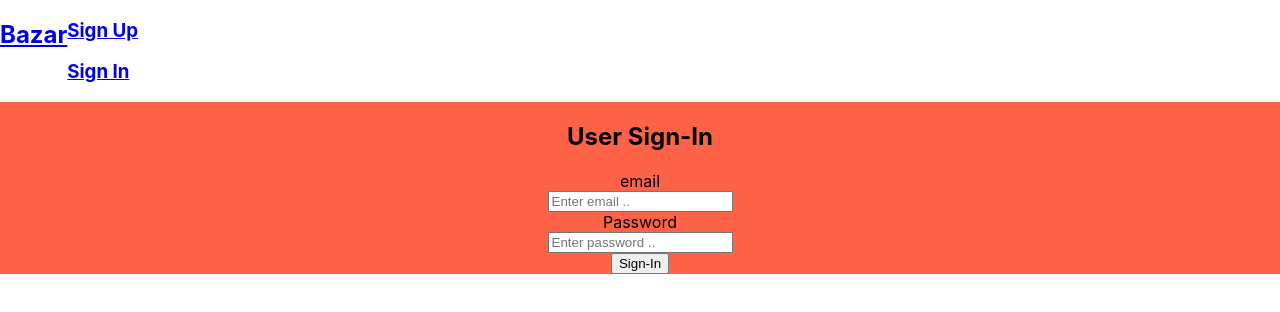
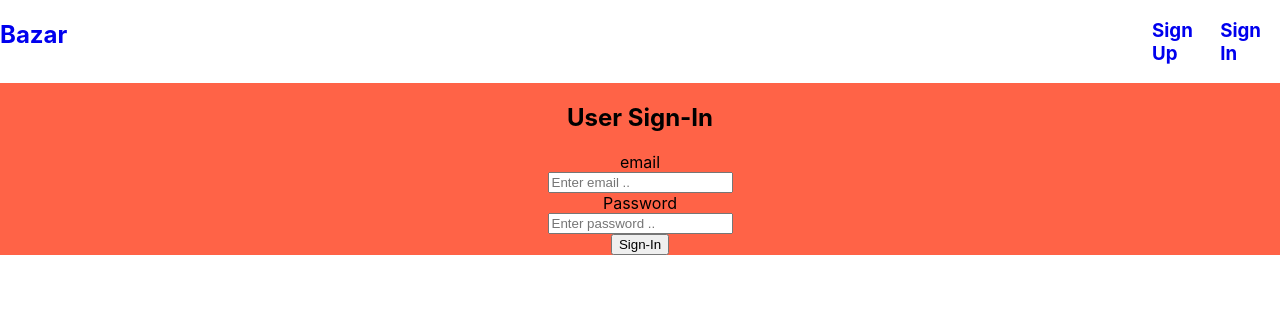
Before and after one commit to wjb108/Bazar, a React (Create React App) app in the folder client/: page /users/sign_in in a window 1280 px wide. Shown: the top 312 px of the page. Built offline with nearby package versions, Linux system fonts and the light colour scheme; no server answers.

Commit message:
styling of nav bar

```diff
--- a/client/src/components/Navbar.css
+++ b/client/src/components/Navbar.css
@@ -1,14 +1,38 @@
 .navbar-container {
+  /* background-color: teal; */
   display: flex;
   flex-direction: row;
+  justify-content: space-between;
 }
 
 .home-button {
-  /* display: flex;
-  flex-direction: row; */
+  /* background-color: orange; */
+  display: flex;
+  justify-content: left;
 }
 
 .other-buttons {
-  /* display: flex;
-  flex-direction: row; */
+  /* background-color: blue; */
+  display: flex;
+  flex-direction: row;
+  justify-content: space-around;
+  width: 10%;
 }
+.profile-button {
+  /* background-color: blue; */
+  display: flex;
+  flex-direction: row;
+  justify-content: space-around;
+  align-items: center;
+  width: 10%;
+}
+.profile-button button {
+  /* background-color: blue; */
+  border: solid 1px;
+  height: 50%;
+  background-color: white;
+  color: black;
+}
+a:link {
+  text-decoration: none;
+}
--- a/client/src/components/Navbar.jsx
+++ b/client/src/components/Navbar.jsx
@@ -11,10 +11,12 @@ export default function Navbar(props) {
       </div>
       {props.currentUser ? (
         <>
-          <Link to="/profile">
-            <h3>Profile</h3>
-          </Link>
-          <button onClick={props.logout}>Sign Out</button>
+          <div className="profile-button">
+            <Link to="/profile">
+              <h3>Profile</h3>
+            </Link>
+            <button onClick={props.logout}>Sign Out</button>
+          </div>
         </>
       ) : (
         <>
--- a/client/src/screens/UserSignIn/UserSignIn.jsx
+++ b/client/src/screens/UserSignIn/UserSignIn.jsx
@@ -12,13 +12,6 @@ export default function UserSignIn(props) {
 
   const history = useHistory();
 
-  const handleSubmit = async (event) => {
-    event.preventDefault();
-    let res = await signInUser(userInput);
-    props.setCurrentUser(res.payload);
-    history.push("/items");
-  };
-
   function handleChange(event) {
     let { id, value } = event.target;
     setUserInput((prevInput) => ({
@@ -26,6 +19,14 @@ export default function UserSignIn(props) {
       [id]: value,
     }));
   }
+
+  const handleSubmit = async (event) => {
+    event.preventDefault();
+    let res = await signInUser(userInput);
+    props.setCurrentUser(res.payload);
+    props.setToggle((prevState) => !prevState);
+    history.push("/profile");
+  };
 
   return (
     <div className="users-sign-in-container">
```
